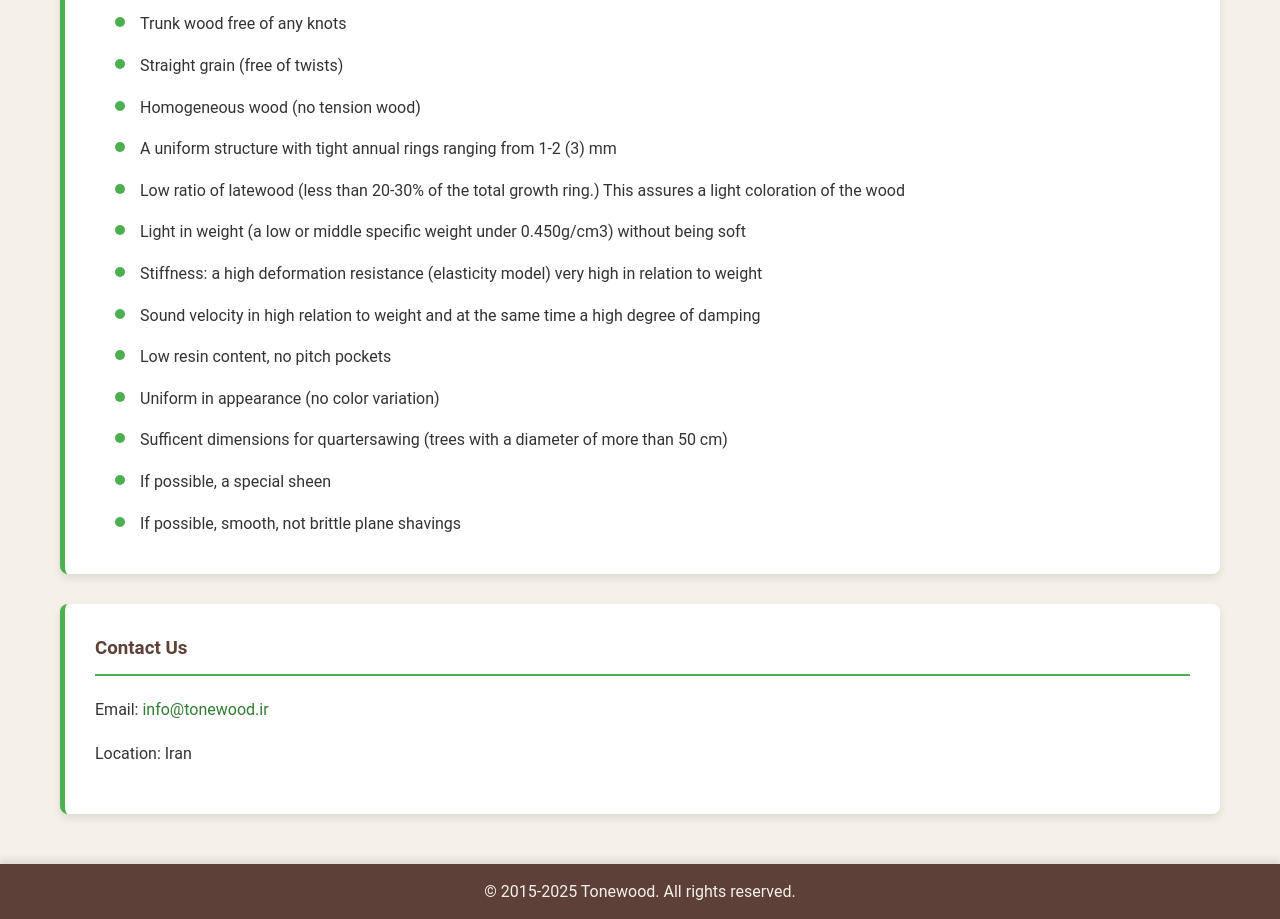
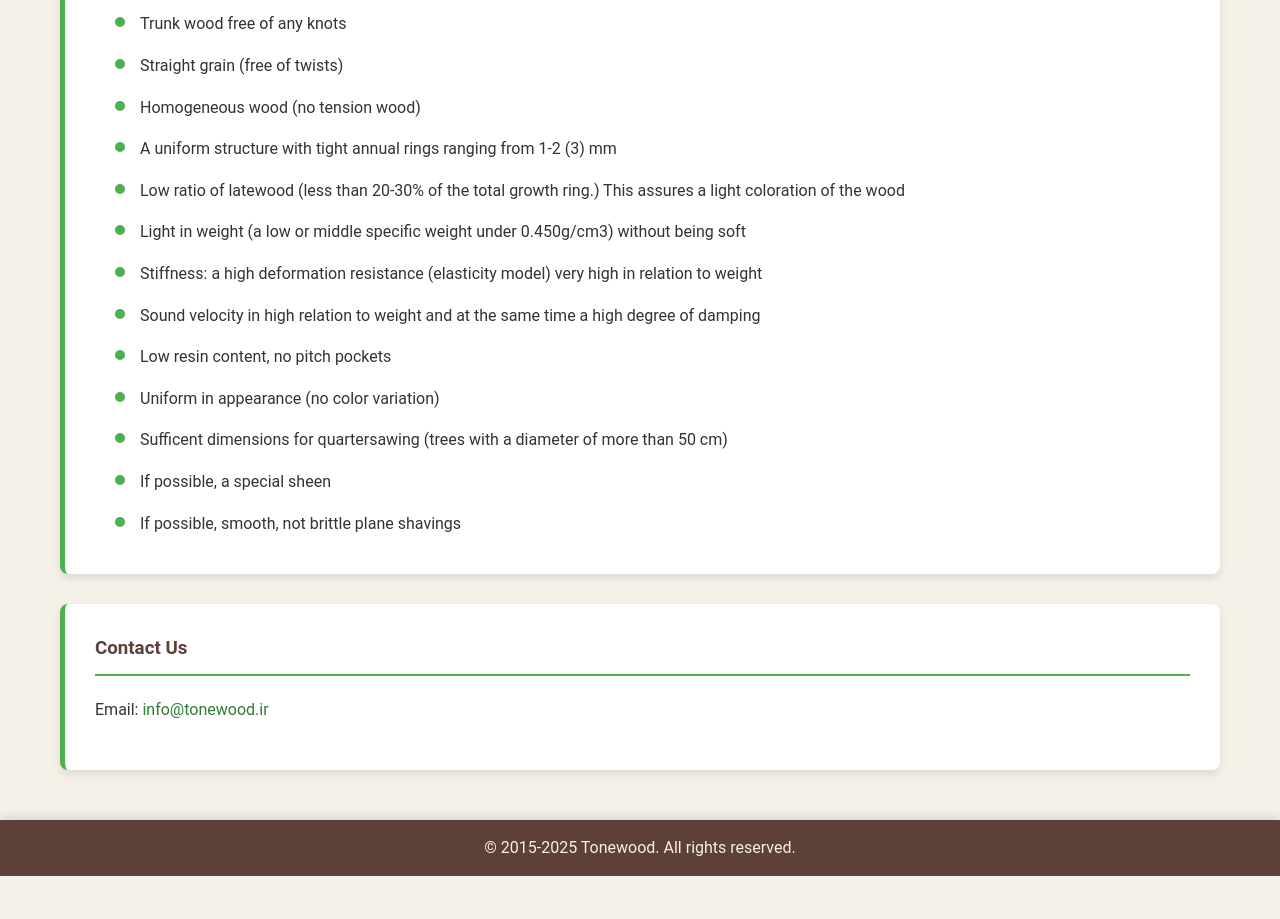
Before and after one commit to insideofdata/tonewood.ir, a plain HTML site: page tonewood.html in a window 1280 px wide. Shown: the part 1924-2843 px from the top of the page. After the commit the page ends 2800 px from the top, so only its background shows below. Drawn offline with nearby package versions, Linux system fonts and the light colour scheme.

Commit message:
docs: update README and remove location from tonewood.html
Update README.md to include additional information about the website. Remove the location section from tonewood.html as it is no longer relevant.

```diff
--- a/tonewood.html
+++ b/tonewood.html
@@ -143,7 +143,6 @@
       <p>
         Email: <a href="mailto:info@tonewood.ir">info@tonewood.ir</a>
       </p>
-      <p>Location: Iran</p>
     </section>
 
   </main>
```
Also changed, not shown: 1 other file.
